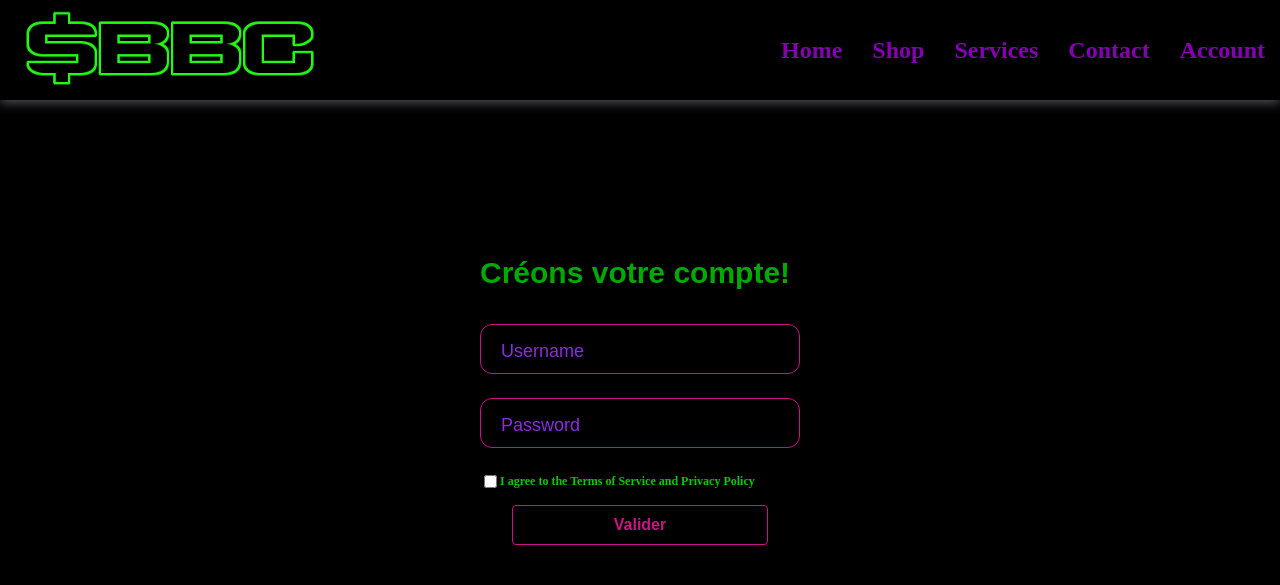
After one commit to AxelBoulange/ProjetLID, a Symfony app: template templates/registration/register.html.twig in a window 1280 px wide. The commit adds this page. Shown: the top 585 px of the page. Run offline with Twig, Linux system fonts and the light colour scheme; the template is opened without the code that fills it, so the values that code supplies are empty; style sheets or scripts are compiled from the project's sources; some libraries are stand-ins or nearby versions.

Commit message:
register css changed

```diff
--- a/assets/styles/s.css
+++ b/assets/styles/s.css
@@ -523,23 +504,27 @@ label {
     margin: 5% 0 5%;
 }
 /*Button*/
-.form .form-submit-btn {
+.form-submit-btn {
     width: 80%;
     height: 40px;
     color: mediumvioletred;
     background: transparent;
     font-size: 1rem;
     font-weight: bold;
+    display: flex;
+    justify-content: center;
+    align-items: center;
+    margin: 0 auto;
     border: 1px solid mediumvioletred;
     border-radius: 4px;
     cursor: pointer;
     transition: .2s ease-in;
 }
 
-.form .form-submit-btn:hover {
-    background-color: blueviolet;
-    color: mediumvioletred;
-    border-color: blueviolet;
+.form-submit-btn:hover {
+    background-color: mediumvioletred;
+    color: blueviolet;
+    border-color: mediumvioletred;
 }
 .form {
     /*background-color: #15172b;*/
@@ -554,7 +539,7 @@ label {
 }
 
 .title {
-    color: mediumvioletred;
+    color: #00aa00;
     font-family: sans-serif;
     font-size: 30px;
     font-weight: 600;
@@ -585,16 +570,20 @@ label {
 }
 
 .input {
-    background-color: darkgreen;
+    background-color: transparent;
+    border: 1px solid mediumvioletred;
+    color: blueviolet;
     border-radius: 12px;
-    border: 0;
     box-sizing: border-box;
-    color: #00cc00;
     font-size: 18px;
     height: 100%;
     outline: 0;
     padding: 4px 20px 0;
     width: 100%;
+}
+
+.input::placeholder {
+    color: blueviolet;
 }
 
 .cut {
@@ -648,26 +641,8 @@ label {
     color: blueviolet;
 }
 
-.submit {
-    width: 80%;
-    height: 40px;
-    color: mediumvioletred;
-    background: blueviolet;
-    font-size: 1rem;
-    font-weight: bold;
-    border: none;
-    margin: 0 auto;
-    border-radius: 4px;
-    cursor: pointer;
-    transition: .2s ease-in;
-}
-
-.submit:active {
-    background-color: mediumvioletred;
-}
-
 .terms{
-    font-size: 10px;
-    color : mediumvioletred;
+    font-size: 12px;
+    color : #00cc00;
     justify-content: left;
 }
--- a/templates/home/index.html.twig
+++ b/templates/home/index.html.twig
@@ -57,6 +57,7 @@
     <section class="container">
         <div class="form-container">
             <form class="form">
+{#                todo csrf#}
                 <div class="form-group">
                     <label for="email">Email</label>
                     <input type="text" id="email" name="email" required="">
--- /dev/null
+++ b/templates/registration/register.html.twig
@@ -0,0 +1,40 @@
+{% extends 'base.html.twig' %}
+
+{% block title %}Register{% endblock %}
+
+{% block body %}
+{#    <h1>Register</h1>#}
+
+{#    {{ form_errors(registrationForm) }}#}
+
+{#    {{ form_start(registrationForm) }}#}
+{#        {{ form_row(registrationForm.username) }}#}
+{#        {{ form_row(registrationForm.plainPassword, {#}
+{#            label: 'Password'#}
+{#        }) }}#}
+{#        {{ form_row(registrationForm.agreeTerms) }}#}
+
+{#        <button type="submit" class="btn">Register</button>#}
+{#    {{ form_end(registrationForm) }}#}
+    <form class="form">
+{#      todo CSRF #}
+        <div class="title">Créons votre compte!</div>
+
+        <div class="input-container ic1">
+            <input placeholder="Username" type="text" class="input" id="username" required>
+            <div class="cut"></div>
+            <label class="iLabel" for="username">Username</label>
+        </div>
+
+        <div class="input-container ic2">
+            <input placeholder="Password" type="text" class="input" id="password" required>
+            <div class="cut"></div>
+            <label class="iLabel" for="password">Password</label>
+        </div>
+        <div class="checkbox-container">
+                <input type="checkbox" id="agreeTerms" name="agreeTerms" required>
+                <label class="terms" for="agreeTerms">I agree to the Terms of Service and Privacy Policy</label>
+        </div>
+        <button class="form-submit-btn" type="submit">Valider</button>
+    </form>
+{% endblock %}
```
Also changed, not shown: other parts of assets/styles/s.css (+11 -26 lines), src/Controller/RegistrationController.php (added, +46 -0 lines), src/Form/RegistrationFormType.php (added, +55 -0 lines), public/.htaccess (added).
